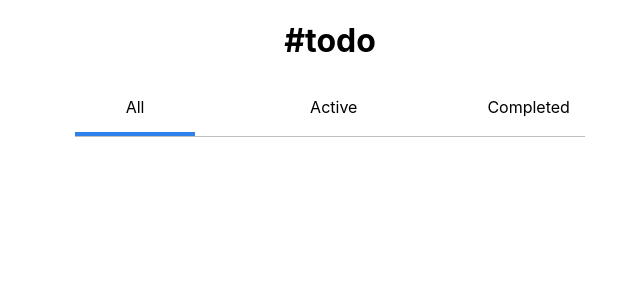
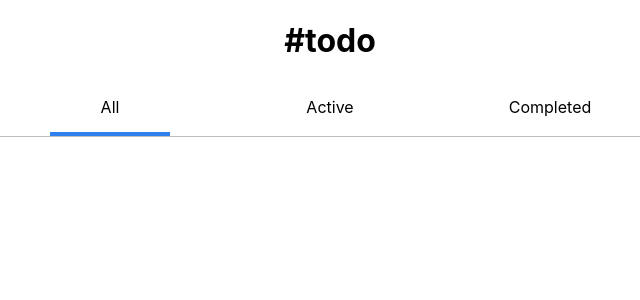
Before and after one commit to Mr-hollowman/dev-todo, a React (Create React App) app: page / in a window 1280 px wide. Shown: the top 300 px of the page, without its empty margins (310-950 px from the left). Built offline with nearby package versions, Linux system fonts and the light colour scheme.

Commit message:
style changes

```diff
--- a/src/App.css
+++ b/src/App.css
@@ -8,8 +8,11 @@ nav{
   display: flex;
   gap: 100px;
   border-bottom: 1px solid #BDBDBD;
+  padding-left: 50px;
+  padding-right: 50px;
 }
 nav > span{
+  width: 90px;
   padding: 15px;
   text-align: center;
 }
```
